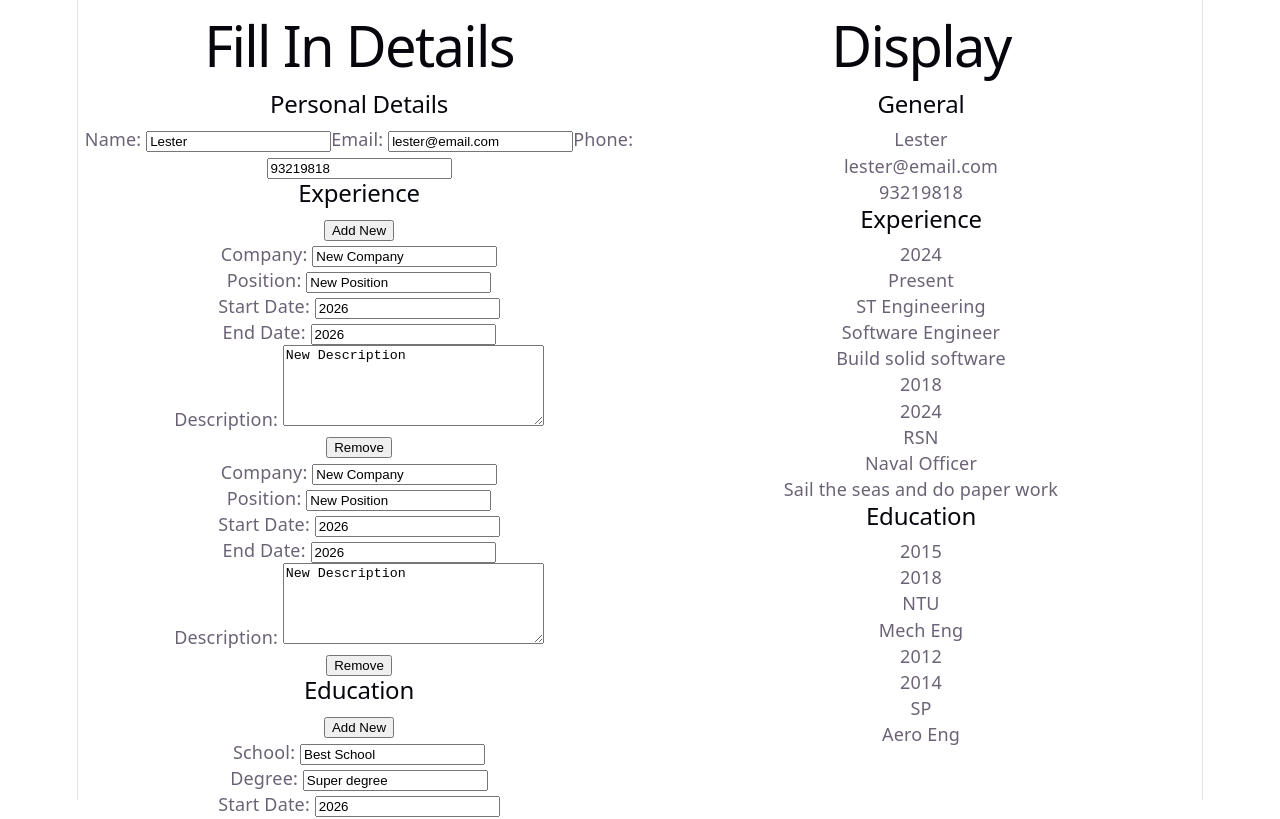
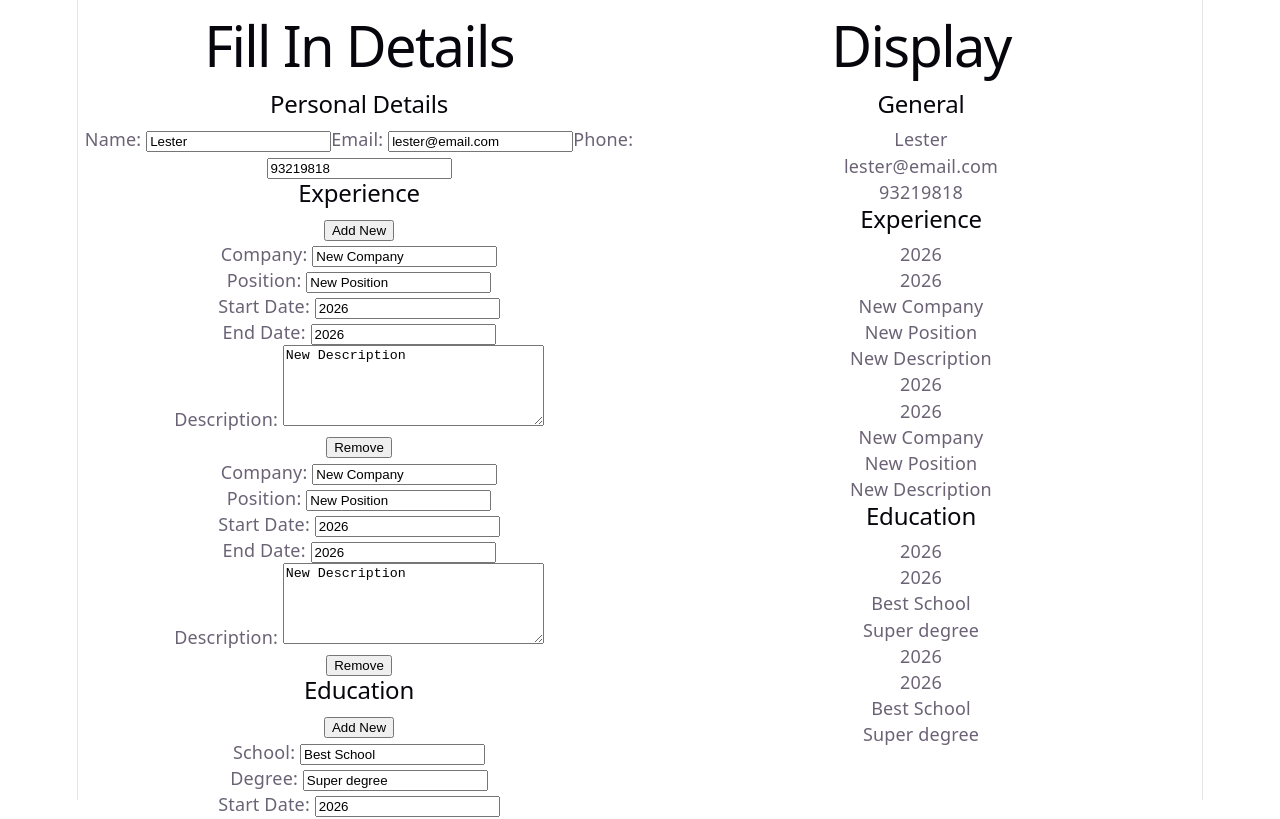
Before and after one commit to lesterc013/top-cv-builder, a React (Vite) app: page / in a window 1280 px wide. Shown: the top 819 px of the page. Built offline with nearby package versions, Linux system fonts and the light colour scheme.

Commit message:
Sync Display state with Form's values

```diff
--- a/src/App.jsx
+++ b/src/App.jsx
@@ -109,7 +109,11 @@ function App() {
         addNewSectionBlock={addNewSectionBlock}
         removeSectionBlock={removeSectionBlock}
       />
-      <Display />
+      <Display
+        personalDetails={personalDetails}
+        experienceData={cvData['experienceSection']}
+        educationData={cvData['educationSection']}
+      />
     </div>
   );
 }
--- a/src/components/Display.jsx
+++ b/src/components/Display.jsx
@@ -5,57 +5,15 @@
 
 import TwoColumnDisplay from './display/TwoColumnDisplay';
 
-// This can be my initial strategy to get something out - then we refactor if messy
-// or if it would make more sense to separate out to style
-const testState = {
-  general: {
-    name: 'Lester',
-    email: 'lester@email.com',
-    tel: '93219818',
-  },
-
-  experience: [
-    {
-      id: '1',
-      company: 'ST Engineering',
-      position: 'Software Engineer',
-      startDate: '2024',
-      endDate: 'Present',
-      description: 'Build solid software',
-    },
-    {
-      id: '2',
-      company: 'RSN',
-      position: 'Naval Officer',
-      startDate: '2018',
-      endDate: '2024',
-      description: 'Sail the seas and do paper work',
-    },
-  ],
-
-  education: [
-    {
-      id: '1',
-      school: 'NTU',
-      title: 'Mech Eng',
-      dateStarted: '2015',
-      dateEnded: '2018',
-    },
-    {
-      id: '2',
-      school: 'SP',
-      title: 'Aero Eng',
-      dateStarted: '2012',
-      dateEnded: '2014',
-    },
-  ],
-};
-
-export default function Display() {
+export default function Display({
+  personalDetails,
+  experienceData,
+  educationData,
+}) {
   const generalDisplay = [];
 
-  for (const property in testState.general) {
-    const value = testState.general[property];
+  for (const property in personalDetails) {
+    const value = personalDetails[property];
     generalDisplay.push(<div key={value}>{value}</div>);
   }
 
@@ -70,14 +28,14 @@ export default function Display() {
 
       <div className='experience'>
         <h2>Experience</h2>
-        {testState.experience.map((dataObj) => (
+        {experienceData.map((dataObj) => (
           <TwoColumnDisplay key={dataObj.id} data={dataObj} />
         ))}
       </div>
 
       <div className='education'>
         <h2>Education</h2>
-        {testState.education.map((dataObj) => (
+        {educationData.map((dataObj) => (
           <TwoColumnDisplay key={dataObj.id} data={dataObj} />
         ))}
       </div>
```
